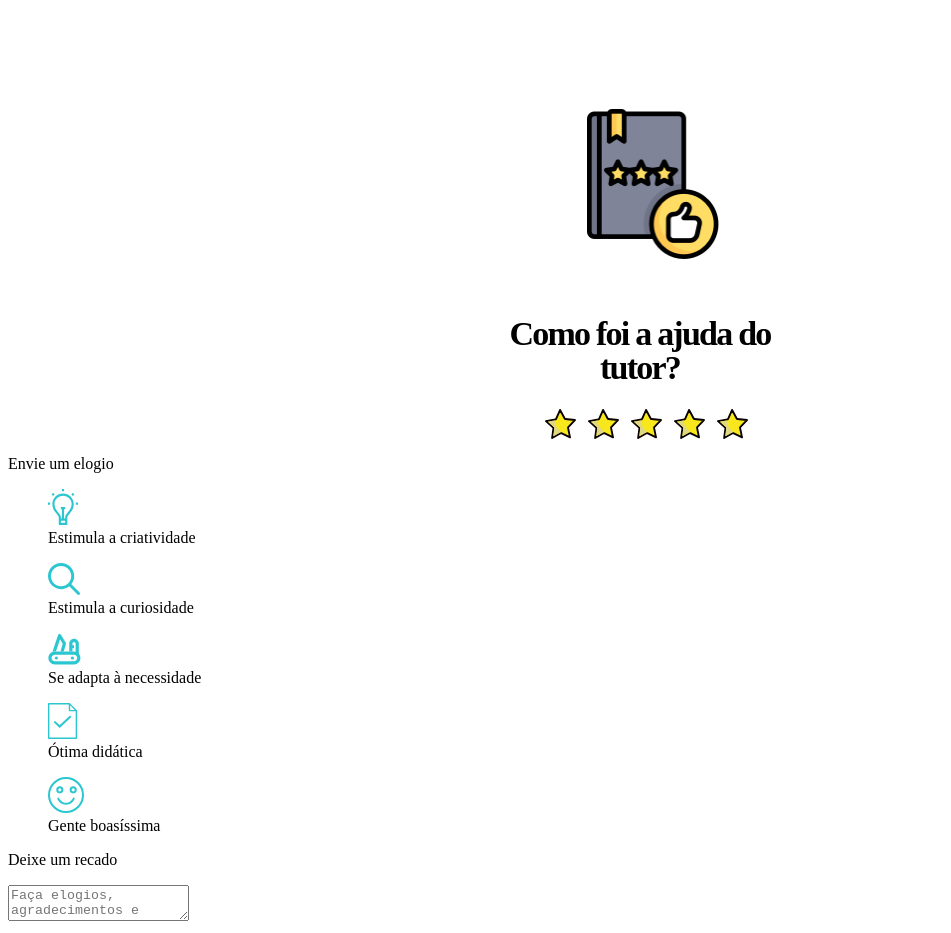
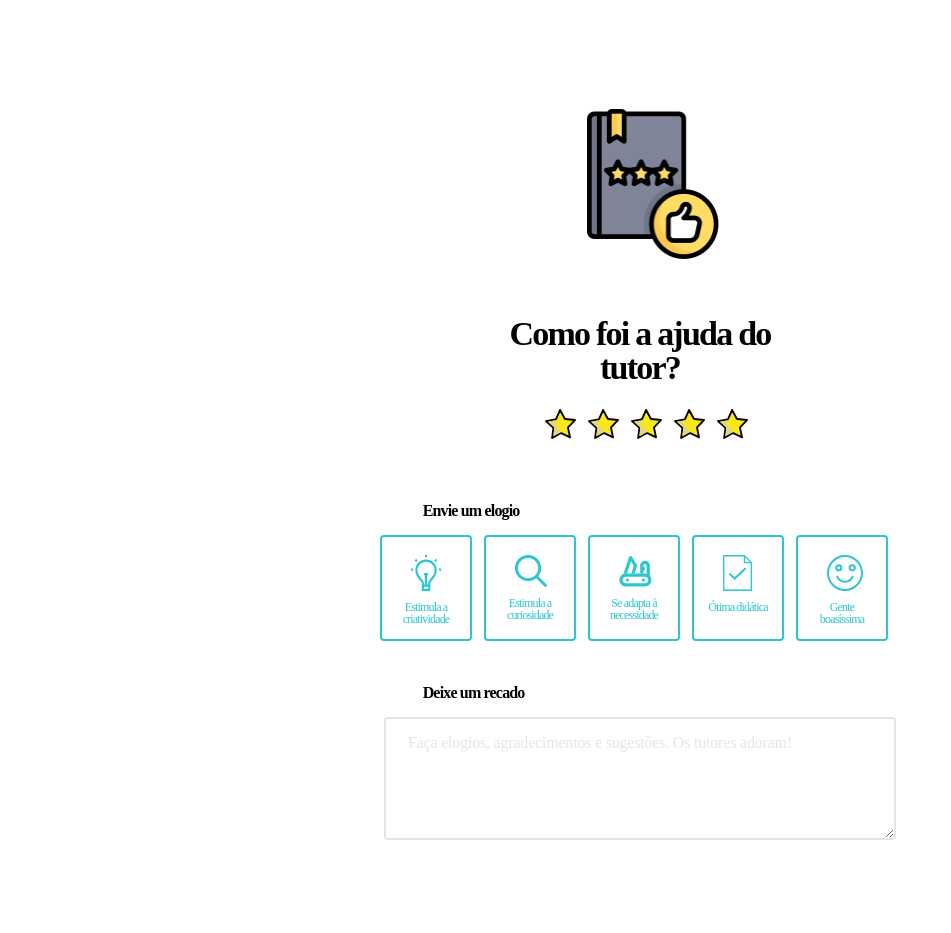
Before and after one commit to shahvaishali/Front-End-Challenge-TutorMundi, a React (Create React App) app: page / in a window 1280 px wide. Both pictures are taken after a click on the button "ELOGIAR". Shown: the whole page, without its empty margins (0-951 px from the left). After the commit the page ends 848 px from the top, so only its background shows below. Built offline with nearby package versions, Linux system fonts and the light colour scheme.

Commit message:
Added style to praise component

```diff
--- a/src/App.css
+++ b/src/App.css
@@ -1,5 +1,23 @@
-section.center div {
+.center div {
   justify-content: center;
   display: flex;
   overflow: auto;
 }
+.mt-60 {
+  margin-top: 60px;
+}
+.mr-12 {
+  margin-right: 12px;
+}
+.mb-24 {
+  margin-bottom: 24px;
+}
+.mt-0 {
+  margin-top: 0px;
+}
+.ml-0 {
+  margin-left: 0px;
+}
+.mt-36 {
+  margin-top: 36px;
+}
--- a/src/Components/Header/Header.js
+++ b/src/Components/Header/Header.js
@@ -12,8 +12,7 @@ export default class Header extends Component {
     }
 
     return (
-      <div>
-        <section className="center">
+      <div className="center">
         <div>
           <img src={book} alt="book" className="book" />
         </div>
@@ -21,7 +20,6 @@ export default class Header extends Component {
           <p className="text-title mb-24">Como foi a ajuda do tutor?</p>
         </div>
         <div>{star}</div>
-        </section>
       </div>
     );
   }
--- /dev/null
+++ b/src/Components/Praise/Praise.css
@@ -0,0 +1,79 @@
+.compliment-main-title {
+  width: 144px;
+  height: 24px;
+  font-family: WorkSans;
+  font-size: 16px;
+  font-weight: 600;
+  font-stretch: normal;
+  font-style: normal;
+  line-height: 1.5;
+  letter-spacing: -0.83px;
+  color: #000000;
+  margin-right: 23%;
+  margin-bottom: 12px;
+}
+
+.compliment {
+  width: 88px;
+  height: 102px;
+  border-radius: 4px;
+  border: solid 2px #2cc6d0;
+  display: inline-block;
+}
+.icon {
+  margin: 18px 29px 6px;
+}
+.compliment-title {
+  margin: 0px 12px 18px;
+  width: 64px;
+  height: 24px;
+  font-family: WorkSans;
+  font-size: 12px;
+  font-weight: 500;
+  font-stretch: normal;
+  font-style: normal;
+  line-height: 1;
+  letter-spacing: -0.83px;
+  text-align: center;
+  color: #2cc6d0;
+}
+
+.compliment-msg {
+  width: 504px;
+  height: 115px;
+  border-radius: 4px;
+  border: solid 2px rgba(0, 0, 0, 0.1);
+  overflow: hidden;
+  margin-right: 4%;
+  margin-left: 4%;
+}
+::placeholder {
+  width: 447px;
+  height: 44px;
+  opacity: 0.1;
+  font-family: WorkSans;
+  font-size: 16px;
+  font-weight: normal;
+  font-stretch: normal;
+  font-style: normal;
+  line-height: 1.38;
+  letter-spacing: -0.2px;
+  color: #000000;
+  padding: 11px 21px 60px 20px;
+}
+.praise-btn {
+  width: 101px;
+  height: 34px;
+  border-radius: 100px;
+  border: solid 2px #2cc6d0;
+}
+.praise-btn-text {
+  font-family: WorkSans;
+  font-size: 12px;
+  font-weight: 600;
+  font-stretch: normal;
+  font-style: normal;
+  line-height: 1.5;
+  letter-spacing: normal;
+  color: #2cc6d0;
+}
--- a/src/Components/Praise/Praise.js
+++ b/src/Components/Praise/Praise.js
@@ -1,5 +1,7 @@
 import React, { Component } from "react";
 import { figures } from "./SvgData.js";
+import "../Praise/Praise.css";
+import "../../App.css";
 
 export default class Praise extends Component {
   constructor(props) {
@@ -19,23 +21,34 @@ export default class Praise extends Component {
     let button;
     if (this.state.elogiar) {
       button = (
-        <div>
+        <div className="center">
           <div>
-            <p>Envie um elogio</p>
+            <p className="compliment-main-title mt-60">Envie um elogio</p>
           </div>
-          {figures}
+          <div>{figures}</div>
+
           <div>
-            <p>Deixe um recado</p>
+            <p className="compliment-main-title">Deixe um recado</p>
           </div>
           <div>
-            <textarea placeholder="Faça elogios, agradecimentos e sugestões. Os tutores adoram!"></textarea>
+            <textarea
+              className="compliment-msg"
+              placeholder="Faça elogios, agradecimentos e sugestões. Os tutores adoram!"
+            ></textarea>
           </div>
         </div>
       );
     } else {
       button = (
-        <div>
-          <button onClick={this.submitPraise}>ELOGIAR</button>
+        <div className="center">
+          <div>
+            <button
+              onClick={this.submitPraise}
+              className="praise-btn praise-btn-text mt-36"
+            >
+              ELOGIAR
+            </button>
+          </div>
         </div>
       );
     }
--- a/src/Components/Praise/SvgData.js
+++ b/src/Components/Praise/SvgData.js
@@ -4,31 +4,33 @@ import { ReactComponent as LookingGlass } from "./img/looking-glass.svg";
 import { ReactComponent as SwissKnife } from "./img/swiss-knife.svg";
 import { ReactComponent as CheckedSheet } from "./img/checked-sheet.svg";
 import { ReactComponent as SmileFace } from "./img/smile-face.svg";
+import "../../App.css";
+import "../Praise/Praise.css";
 
 const svg = [
   {
     name: "lamp",
-    icon: <Lamp />,
+    icon: <Lamp className="icon" />,
     caption: "Estimula a criatividade"
   },
   {
     name: "looking-glass",
-    icon: <LookingGlass />,
+    icon: <LookingGlass className="icon" />,
     caption: "Estimula a curiosidade"
   },
   {
     name: "swiss-knife",
-    icon: <SwissKnife />,
+    icon: <SwissKnife className="icon" />,
     caption: "Se adapta à necessidade"
   },
   {
     name: "checked-sheet",
-    icon: <CheckedSheet />,
+    icon: <CheckedSheet className="icon" />,
     caption: "Ótima didática"
   },
   {
     name: "smile-face",
-    icon: <SmileFace />,
+    icon: <SmileFace className="icon" />,
     caption: "Gente boasíssima"
   }
 ];
@@ -36,9 +38,9 @@ const svg = [
 export const figures = [];
 for (let i = 0; i < svg.length; i++) {
   figures.push(
-    <figure key={svg[i].name}>
+    <figure key={svg[i].name} className="compliment mr-12 mb-24 mt-0 ml-0">
       {svg[i].icon}
-      <figcaption>{svg[i].caption}</figcaption>
+      <figcaption className="compliment-title">{svg[i].caption}</figcaption>
     </figure>
   );
 }
```
Lines whose indentation alone changed are shown as unchanged.
